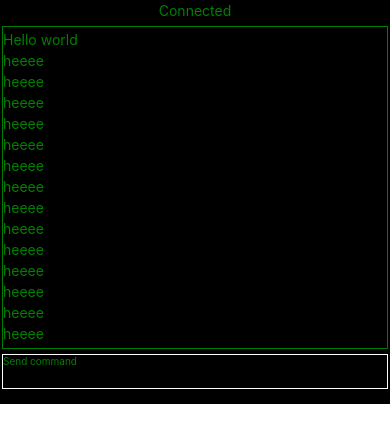
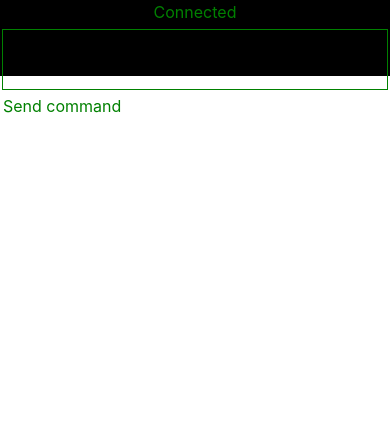
Before and after one commit to yllipetrovci/react-native-telnet, a React Native app: screen / in a window 390 px wide. Shown: the top 442 px of the page. Built offline with nearby package versions, Linux system fonts and the light colour scheme.

Commit message:
WIP: implement status connection, on submit editing, render text position

```diff
--- a/src/TelnetClientForm.js
+++ b/src/TelnetClientForm.js
@@ -3,26 +3,14 @@ import { StyleSheet, View, Text, TouchableOpacity, TextInput, ScrollView, Keyboa
 import TelnetClient from '../TelnetClient';
 
 const TelnetClientForm = () => {
+    const CONNECTION_STATE = {
+        ON_LOAD: 'Connecting...',
+        SUCCESS: 'Connected',
+        FAILED: 'Disconnected'
+    };
     const [command, setCommand] = useState('');
-    const [response, setResponse] = useState([
-        'Hello world',
-        "heeee",
-        "heeee",
-        "heeee",
-        "heeee",
-        "heeee",
-        "heeee",
-        "heeee",
-        "heeee",
-        "heeee",
-        "heeee",
-        "heeee",
-        "heeee",
-        "heeee",
-        "heeee",
-        "heeee",
-
-    ]);
+    const [response, setResponse] = useState([]);
+    const [connectionStateValue, setConnectionStateValue] = useState(CONNECTION_STATE.ON_LOAD);
 
     const config = {
         ipAddress: '209.73.216.51',
@@ -32,11 +20,18 @@ const TelnetClientForm = () => {
     }
 
     useEffect(() => {
+        setTimeout(() => {
+            setConnectionStateValue(CONNECTION_STATE.SUCCESS);
+        }, 2000)
         // onPressConnect();
     }, [])
 
-    const onSubmitEditing = () => {
+    const onSubmitEditing = (event) => {
+        const target = event.nativeEvent;
+        const value = target.text;
         console.log('SUBMITED')
+        setResponse([...response, value]);
+        setCommand('');
     }
 
     const onPressConnect = () => {
@@ -63,7 +58,6 @@ const TelnetClientForm = () => {
     }
 
     const onPressDisconnect = () => {
-
         console.log('Disconnect Button clicked')
         TelnetClient.disconnect((success) => {
             console.log('===Success===')
@@ -79,20 +73,21 @@ const TelnetClientForm = () => {
         >
             <View style={styles.container}>
                 {/* status flag */}
-                <View style={{ marginVertical: 2, alignItems: 'center' }}>
-                    <Text style={{ color: 'green' }}>Connected</Text>
+                <View style={styles.statusFlag}>
+                    <Text style={styles.textProp}>{connectionStateValue}</Text>
                 </View>
                 <View style={styles.textPane}>
-                    <ScrollView >
-                        {response.map(data => <Text style={{ paddingTop: 4, color: 'green' }}>{data}</Text>)}
+                    <ScrollView contentContainerStyle={{ flex: 1, justifyContent: 'flex-end' }}>
+                        {response.map((data, index) => <Text key={index} style={{ paddingTop: 4, ...styles.textProp }}>{data}</Text>)}
                     </ScrollView>
                 </View>
 
-                <View style={{ borderWidth: 1, borderColor: '#fff', height: 35, marginHorizontal: 2 }}>
+                <View style={{ borderWidth: 1, borderColor: '#fff', height: 40, marginHorizontal: 2 }}>
                     <TextInput
-                        style={{ color: 'green', fontSize: 10 }}
+                        style={styles.textProp}
                         onChangeText={setCommand}
                         placeholder="Send command"
+                        value={command}
                         onSubmitEditing={onSubmitEditing}
                     />
                 </View>
@@ -108,11 +103,20 @@ const styles = StyleSheet.create({
         backgroundColor: '#000',
         height: '100%'
     },
+    statusFlag: {
+        marginVertical: 2,
+        alignItems: 'center'
+    },
+    textProp: {
+        fontSize: 16,
+        color: 'green'
+    },
     textPane: {
         borderWidth: 1,
         borderColor: 'green',
         marginVertical: 5,
         marginHorizontal: 2,
-        height: '80%'
+        height: '80%',
+
     }
 })
```
